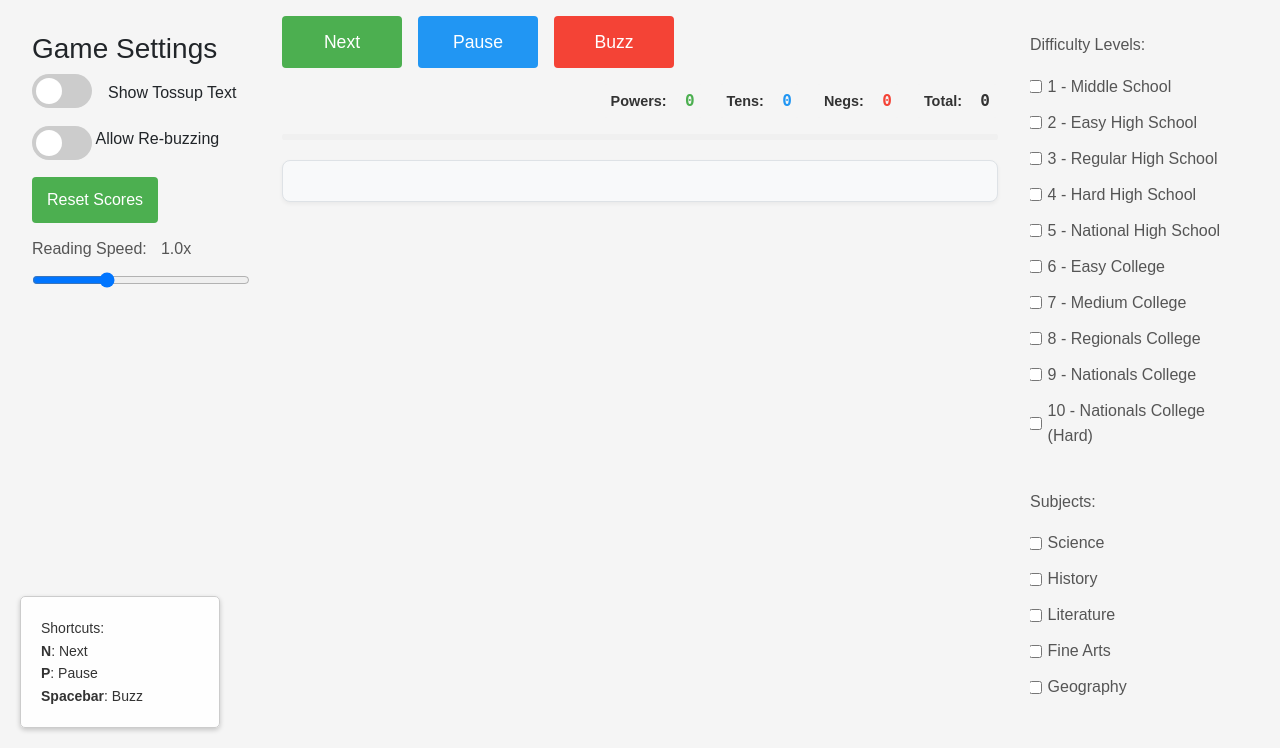
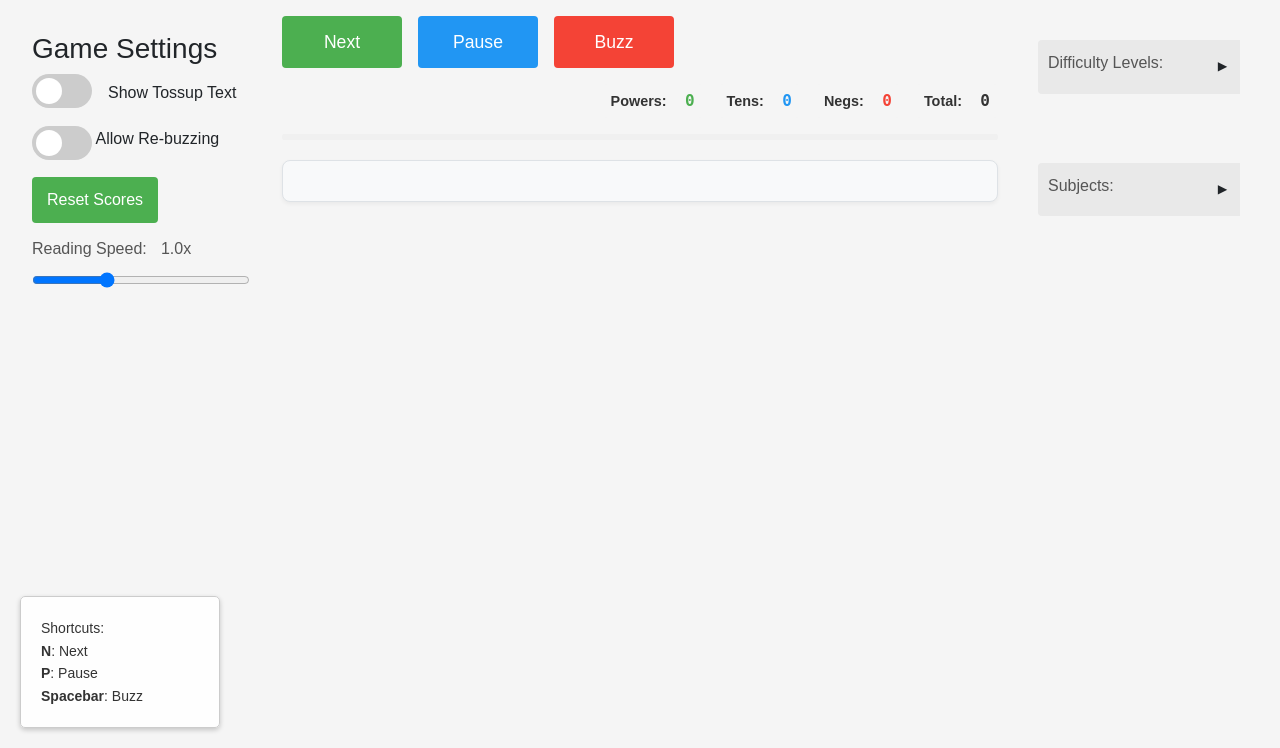
Before and after one commit to onetwothreefourfivesixe/QBVReader-Web, a Flask app: page / in a window 1280 px wide. Shown: the part 52-800 px from the top of the page. Run offline with Flask 3, Linux system fonts and the light colour scheme; some libraries are stand-ins or nearby versions.

Commit message:
Made the difficulty and subject collapsable

```diff
--- a/static/css/style.css
+++ b/static/css/style.css
@@ -699,6 +699,50 @@ input:checked+.slider:before {
     color: #333;
 }
 
+/* Add these new styles */
+.collapsible-header {
+    display: flex;
+    justify-content: space-between;
+    align-items: center;
+    padding: 10px;
+    background-color: rgba(0, 0, 0, 0.05);
+    border-radius: 4px;
+    cursor: pointer;
+    margin-bottom: 5px;
+}
+
+.collapsible-header:hover {
+    background-color: rgba(0, 0, 0, 0.1);
+}
+
+.collapsible-content {
+    max-height: 500px;
+    overflow: hidden;
+    transition: max-height 0.3s ease-out;
+}
+
+.collapsible-content.collapsed {
+    max-height: 0;
+    padding-top: 0;
+    padding-bottom: 0;
+}
+
+.collapse-icon {
+    transition: transform 0.3s ease;
+}
+
+.collapsible-header.collapsed .collapse-icon {
+    transform: rotate(-90deg);
+}
+
+/* Existing input-group style */
+.input-group {
+    margin-bottom: 1.5rem;
+    background-color: var(--section-bg);
+    border-radius: 8px;
+    padding: 0.5rem;
+}
+
 /* Mobile Responsive Styles */
 @media screen and (max-width: 768px) {
     body {
--- a/templates/index.html
+++ b/templates/index.html
@@ -150,26 +150,35 @@
             <div class="settings-scroll">
                 <div class="controls">
                     <div class="input-group">
+                        <div class="collapsible-header collapsed" data-target="difficulty-content">
                             <label>Difficulty Levels:</label>
+                            <span class="collapse-icon">▼</span>
+                        </div>
+                        <div id="difficulty-content" class="collapsible-content collapsed">
                             <div class="checkbox-group">
                                 <label class="checkbox-label">
-                                <input type="checkbox" name="difficulty" value="1" class="settings-input"> 1 - Middle
+                                    <input type="checkbox" name="difficulty" value="1" class="settings-input"> 1 -
+                                    Middle
                                     School
                                 </label>
                                 <label class="checkbox-label">
-                                <input type="checkbox" name="difficulty" value="2" class="settings-input"> 2 - Easy High
+                                    <input type="checkbox" name="difficulty" value="2" class="settings-input"> 2 - Easy
+                                    High
                                     School
                                 </label>
                                 <label class="checkbox-label">
-                                <input type="checkbox" name="difficulty" value="3" class="settings-input"> 3 - Regular
+                                    <input type="checkbox" name="difficulty" value="3" class="settings-input"> 3 -
+                                    Regular
                                     High School
                                 </label>
                                 <label class="checkbox-label">
-                                <input type="checkbox" name="difficulty" value="4" class="settings-input"> 4 - Hard High
+                                    <input type="checkbox" name="difficulty" value="4" class="settings-input"> 4 - Hard
+                                    High
                                     School
                                 </label>
                                 <label class="checkbox-label">
-                                <input type="checkbox" name="difficulty" value="5" class="settings-input"> 5 - National
+                                    <input type="checkbox" name="difficulty" value="5" class="settings-input"> 5 -
+                                    National
                                     High School
                                 </label>
                                 <label class="checkbox-label">
@@ -177,31 +186,41 @@
                                     College
                                 </label>
                                 <label class="checkbox-label">
-                                <input type="checkbox" name="difficulty" value="7" class="settings-input"> 7 - Medium
+                                    <input type="checkbox" name="difficulty" value="7" class="settings-input"> 7 -
+                                    Medium
                                     College
                                 </label>
                                 <label class="checkbox-label">
-                                <input type="checkbox" name="difficulty" value="8" class="settings-input"> 8 - Regionals
+                                    <input type="checkbox" name="difficulty" value="8" class="settings-input"> 8 -
+                                    Regionals
                                     College
                                 </label>
                                 <label class="checkbox-label">
-                                <input type="checkbox" name="difficulty" value="9" class="settings-input"> 9 - Nationals
+                                    <input type="checkbox" name="difficulty" value="9" class="settings-input"> 9 -
+                                    Nationals
                                     College
                                 </label>
                                 <label class="checkbox-label">
                                     <input type="checkbox" name="difficulty" value="10" class="settings-input"> 10 -
-                                Nationals College (Hard)
+                                    Hard Nationals College
                                 </label>
                             </div>
                         </div>
+                    </div>
                     <div class="input-group">
+                        <div class="collapsible-header collapsed" data-target="subjects-content">
                             <label>Subjects:</label>
+                            <span class="collapse-icon">▼</span>
+                        </div>
+                        <div id="subjects-content" class="collapsible-content collapsed">
                             <div class="checkbox-group">
                                 <label class="checkbox-label">
-                                <input type="checkbox" name="subject" value="science" class="settings-input"> Science
+                                    <input type="checkbox" name="subject" value="science" class="settings-input">
+                                    Science
                                 </label>
                                 <label class="checkbox-label">
-                                <input type="checkbox" name="subject" value="History" class="settings-input"> History
+                                    <input type="checkbox" name="subject" value="History" class="settings-input">
+                                    History
                                 </label>
                                 <label class="checkbox-label">
                                     <input type="checkbox" name="subject" value="Literature" class="settings-input">
@@ -216,7 +235,8 @@
                                     Geography
                                 </label>
                                 <label class="checkbox-label">
-                                <input type="checkbox" name="subject" value="Religion" class="settings-input"> Religion
+                                    <input type="checkbox" name="subject" value="Religion" class="settings-input">
+                                    Religion
                                 </label>
                                 <label class="checkbox-label">
                                     <input type="checkbox" name="subject" value="Mythology" class="settings-input">
@@ -243,6 +263,7 @@
                 </div>
             </div>
         </div>
+    </div>
 
     <script type="module" src="{{ url_for('static', filename='js/main.js') }}"></script>
 </body>
```
Also changed, not shown: static/js/main.js (+65 -25 lines). Lines whose indentation alone changed are shown as unchanged.
